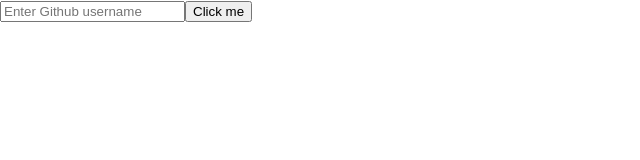
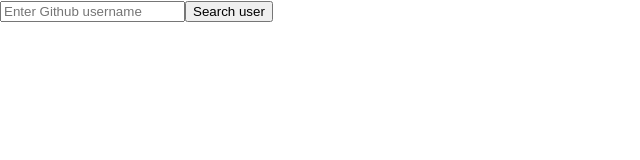
Before and after one commit to mace-akkari/react-github-api, a React (Create React App) app: page / in a window 1280 px wide. Shown: the top 160 px of the page, without its empty margins (0-640 px from the left). Built offline with nearby package versions, Linux system fonts and the light colour scheme.

Commit message:
add functionality

```diff
--- a/src/App.js
+++ b/src/App.js
@@ -1,6 +1,14 @@
+import { useState } from "react";
 import "./App.css";
 
 function App() {
+  const [username, setUername] = useState("");
+  const [loading, setLoading] = useState(false);
+
+  function handleSubmit(e) {
+    e.preventDefault();
+  }
+
   return (
     <div>
       <div className="container">
@@ -10,8 +18,11 @@ function App() {
               className="input"
               value={""}
               placeholder="Enter Github username"
+              onChange={(e) => setUername(e.target.value)}
             />
-            <button className="button">Click me</button>
+            <button className="button" onClick={handleSubmit}>
+              {loading ? "Searching...." : "Search user"}
+            </button>
           </form>
         </div>
       </div>
```
